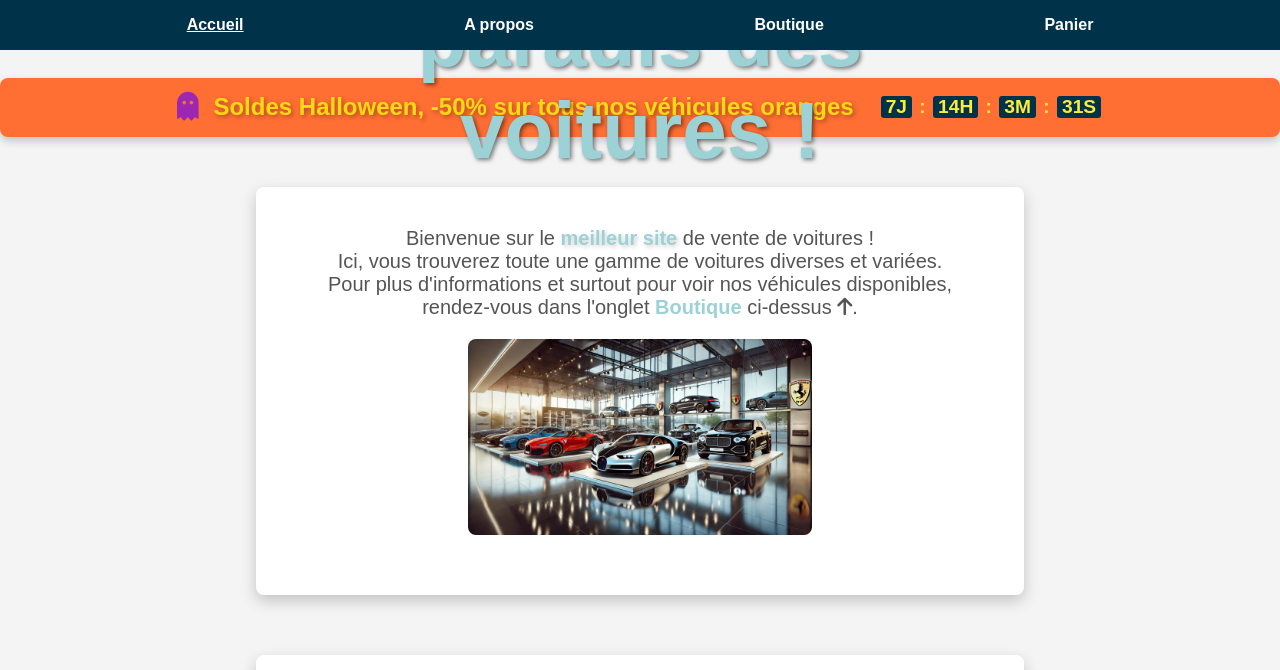
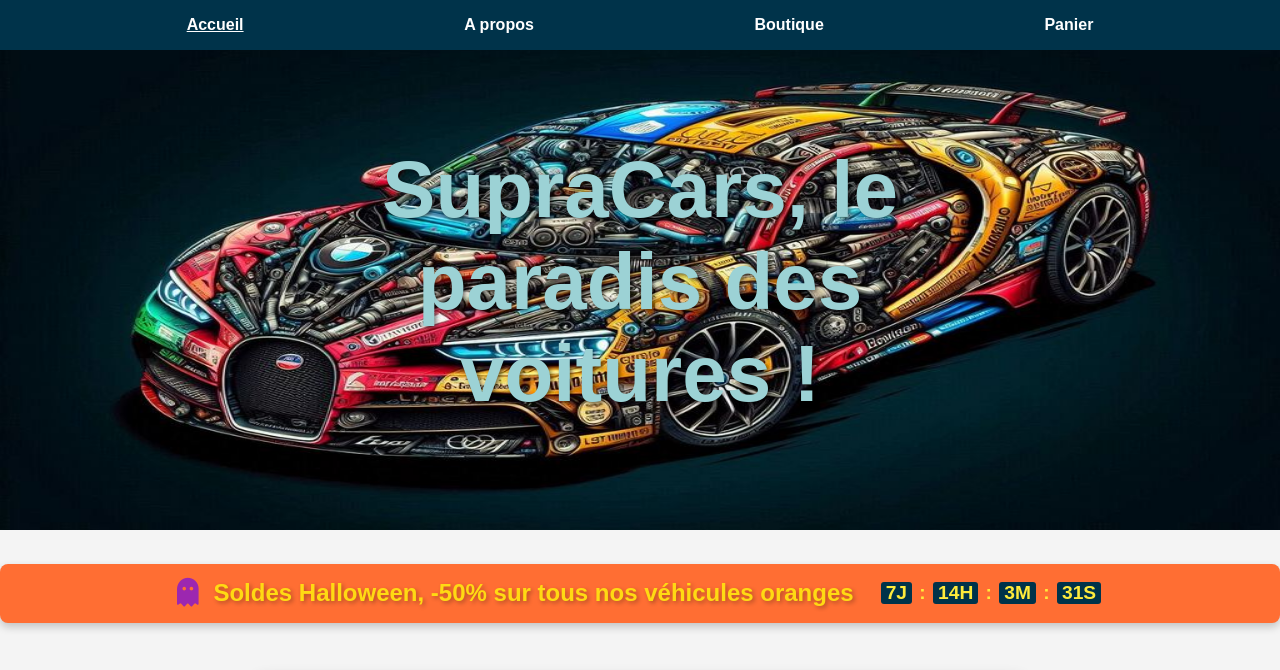
Before and after one commit to Laura1726/Projet_Dev_web, a plain HTML site: page index.html in a window 1280 px wide. Shown: the top 670 px of the page. Drawn offline with Linux system fonts and the light colour scheme; a web font is replaced by a local one.

Commit message:
Update index.html

```diff
--- a/index.html
+++ b/index.html
@@ -23,7 +23,7 @@
         </nav>
     </header>
 <div class="image-container">
-    <img src="voitureFond.png" alt="Image de fond">
+    <img src="imagesite/voitureFond.png" alt="Image de fond">
     <div class="text-overlay">SupraCars, le paradis des voitures !</div>
 </div>
 
```
